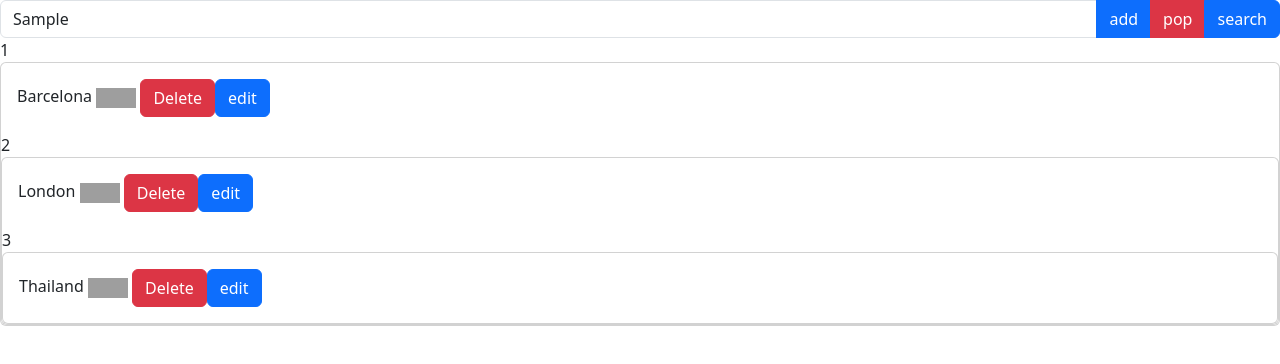
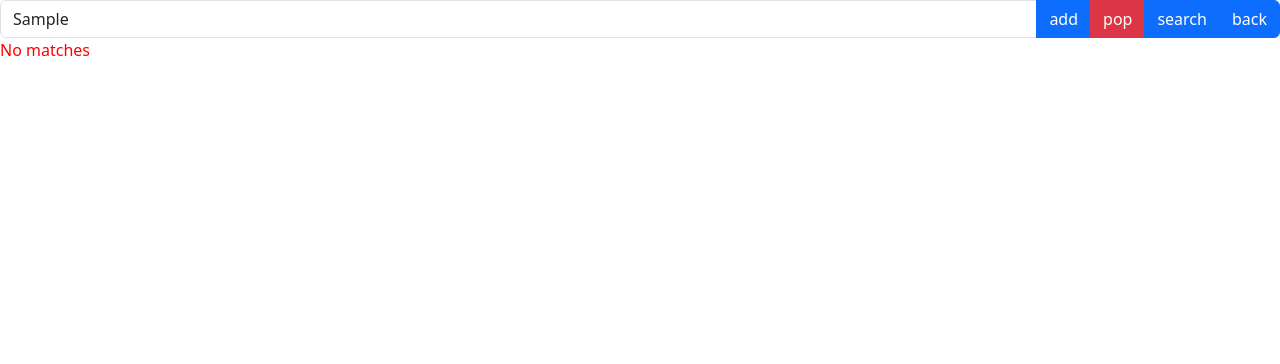
Before and after one commit to MichalHir/lesson11Destinations, a plain HTML site: page array.html in a window 1280 px wide. Both pictures are taken after typing "Sample" into the empty fields and a click on the button "search". Drawn offline with nearby package versions, Linux system fonts and the light colour scheme; grey boxes are pictures that could not be loaded.

Commit message:
changes to search

```diff
--- a/array.html
+++ b/array.html
@@ -19,6 +19,7 @@
             <button class="btn btn-primary" onclick="addDes()" type="button">add</button>
             <button class="btn btn-danger" onclick="popDes()" type="button">pop</button>
             <button class="btn btn-primary" onclick="serDes()" type="button">search</button>
+            <button class="btn btn-primary" onclick="backDes()" type="button">back</button>
     </div>
       <!-- <input id="newDes" />
       <button class="btn btn-primary" onclick="addDes()">add</button>
@@ -49,29 +50,24 @@
         destinationsDisplay.innerHTML = DestinationsHTML();
         if (myDestinations.length == 0) {
           destinationsDisplay.innerHTML =
-            '<div style="color:red">No Destinations....</div>';
+            '<div style="color:red">No Destinations</div>';
         }
       }
 
       function serDes() {
-        debugger
-        // let serHtml = '';
-        // for (let i = 0; i < myDestinations.length; i++) {
-        //   const element = myDestinationsCards[i];
-        //   if (myDestinations[i].indexOf(newDes.value)!=-1){
-        //     let elementHTML =
-        //         `<div>${i + 1} &nbsp ${element}</div> `;
-        //   serlHtml = serHtml + elementHTML;
-        //   }
-        // }
-        // return serHtml;
-        if (myDestinations.includes(newDes.value)) {
-            destinationsDisplay.innerHTML=`<div>${myDestinations.indexOf(newDes.value) + 1}${myDestinationsCards[myDestinations.indexOf(newDes.value)]}</div>`
-          } //else {
-          // console.log('!!!!')
-          // destinationsDisplay.innerHTML='<div style="color:red">No search results....</div>'
-          // alert('already in the list');
+        destinationsDisplay.innerHTML=''
+        let lowercase=''
+        for (let i = 0; i < myDestinations.length; i++) {
+           lowercase=myDestinations[i].lowercase
+           if ((myDestinations[i].toLocaleLowerCase()).lastIndexOf((newDes.value).toLocaleLowerCase())!=-1){
+            destinationsDisplay.innerHTML+=`<div>${i + 1}${myDestinationsCards[i]}</div>`
+          }
+         }
+        if (destinationsDisplay.innerHTML==''){
+          alert ('no matches were found')
+          destinationsDisplay.innerHTML ='<div style="color:red">No matches</div>';
         }
+      }
 
       function delDes(num) {
         myDestinations.splice(num, 1);
@@ -95,6 +91,10 @@
         }
       }
 
+      function backDes() {
+        destinationsDisplay.innerHTML = DestinationsHTML();
+      }
+
       function DestinationsHTML() {
         let finalHtml = '';
         cardBuilder()
```
Also changed, not shown: try.html (+1 -0 lines).
